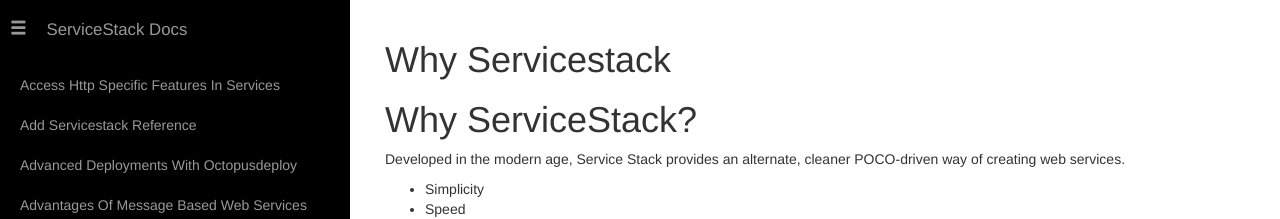
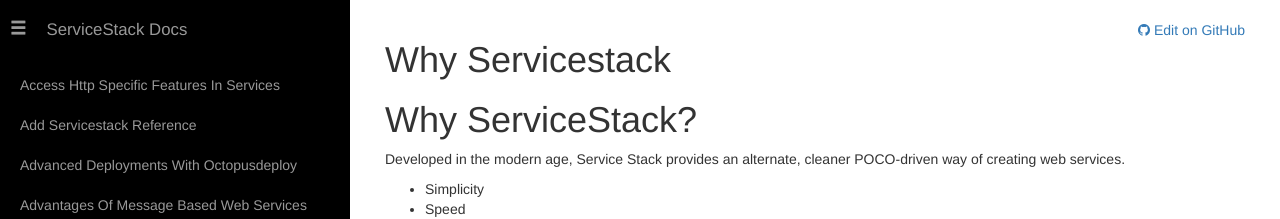
Before and after one commit to timker/docs, a Jekyll site: the page built from docs/_documentation/Getting Started/Why-Servicestack.md, in a window 1280 px wide and 900 px high. Shown: the top 219 px of the window. Built offline with Jekyll 4.4.1, drawn with Linux system fonts in a browser that asks for light colours; nearby versions of some CDN libraries.

Commit message:
Add edit btn
Tried various ways of generating multi level nested side menu without
luck..

```diff
--- a/docs/_layouts/default.html
+++ b/docs/_layouts/default.html
@@ -7,6 +7,7 @@
     <link rel="stylesheet" href="https://cdnjs.cloudflare.com/ajax/libs/twitter-bootstrap/3.3.6/css/bootstrap.min.css">
     <link rel="stylesheet"
           href="https://cdnjs.cloudflare.com/ajax/libs/twitter-bootstrap/3.3.6/css/bootstrap-theme.min.css">
+    <link rel="stylesheet" href="https://cdnjs.cloudflare.com/ajax/libs/font-awesome/4.6.3/css/font-awesome.min.css">
     <link rel="stylesheet" href="/css/simple-sidebar.css">
     <link rel="stylesheet" href="/css/style.css">
 </head>
@@ -24,7 +25,9 @@
         <div class="container-fluid">
             <div class="row">
                 <div class="col-lg-12">
+                    <a class="pull-right" href="https://github.com/ServiceStack/docs/tree/master/docs/{{ page.path }}" target="_blank"><span class="fa fa-github"></span> Edit on GitHub</a>
                     <h1>{{page.title}}</h1>
+
                     {{content}}
                 </div>
             </div>
```
Also changed, not shown: docs/Gemfile (line endings or trailing spaces), docs/_documentation/Getting Started/Why-Servicestack.md (renamed from docs/_documentation/Why-Servicestack.md), docs/_includes/_Sidebar.md (renamed from docs/_documentation/_Sidebar.md).
